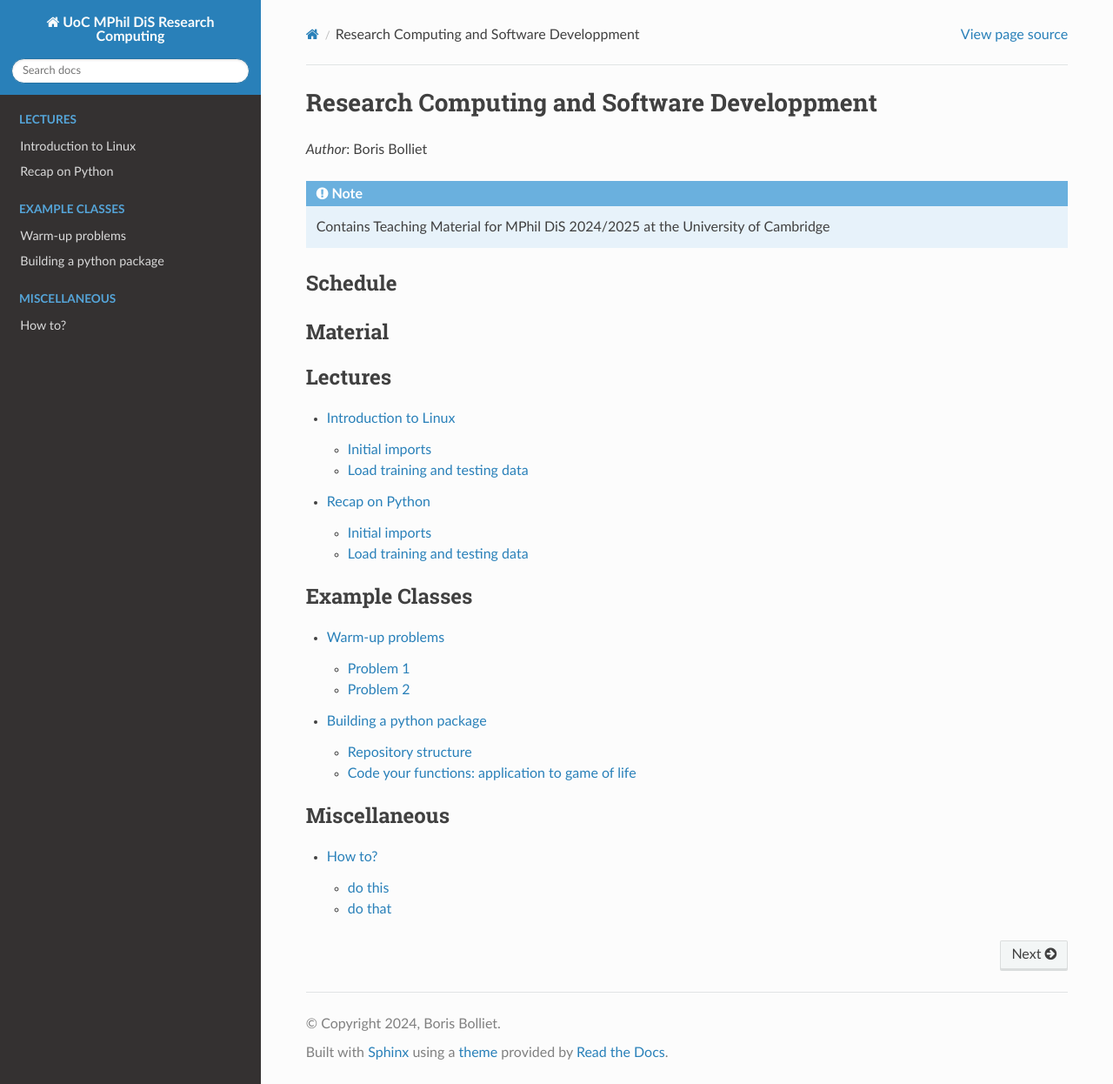
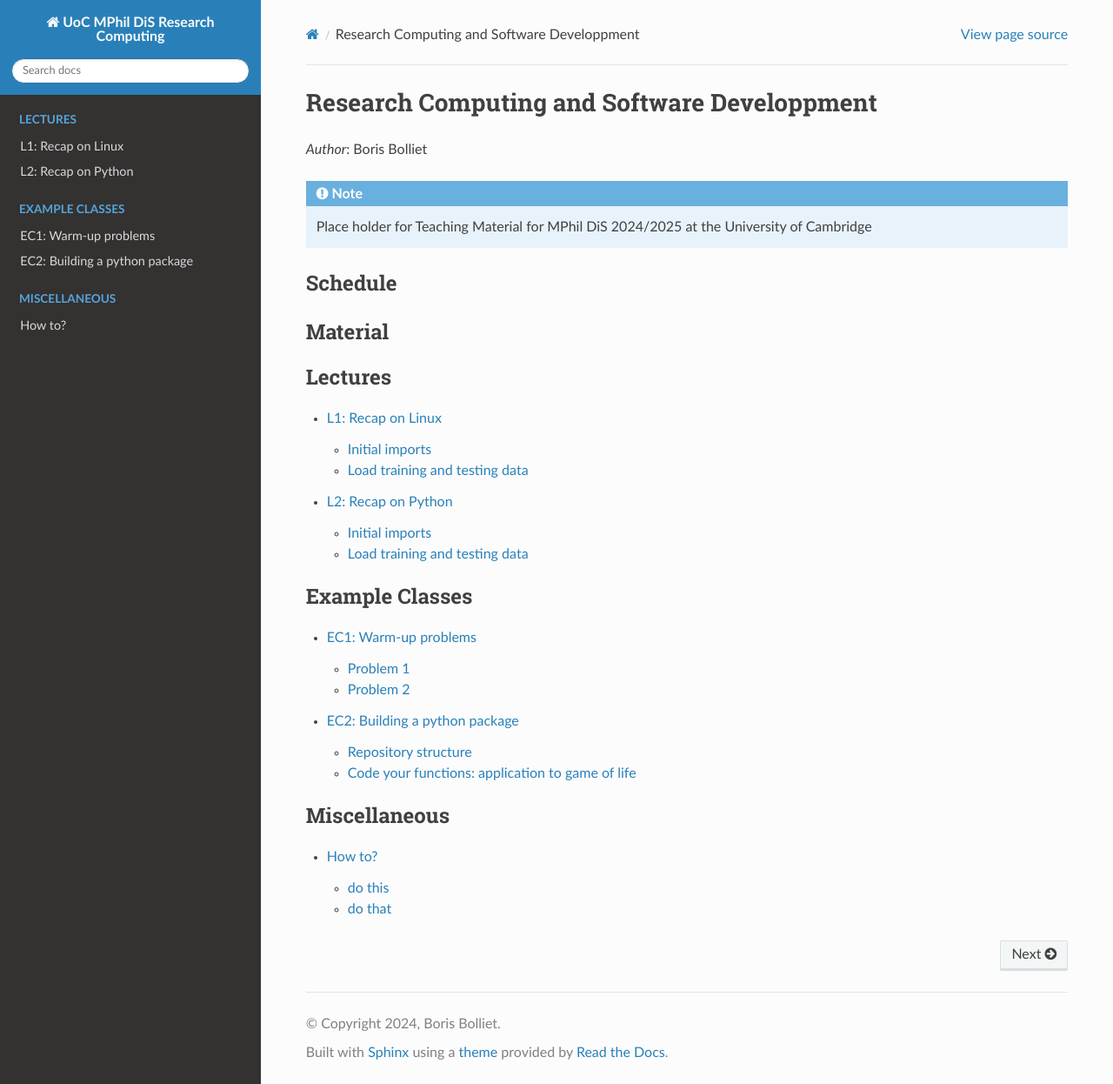
Before and after one commit to borisbolliet/ResearchComputing, a Sphinx documentation site: the page built from docs/index.rst, in a window 1280 px wide and 1246 px high. Shown: the whole window at 87% size. Built offline with Sphinx 7.4.7 and the Read the Docs theme 2.0.0, drawn with Linux system fonts in a browser that asks for light colours; some of the changed lines change nothing that is shown.

Commit message:
update index

```diff
--- a/docs/index.rst
+++ b/docs/index.rst
@@ -9,7 +9,7 @@
 | *Author*: Boris Bolliet
 
 .. note::
-   Contains Teaching Material for MPhil DiS 2024/2025 at the University of Cambridge
+   Place holder for Teaching Material for MPhil DiS 2024/2025 at the University of Cambridge
 
 
 Schedule
@@ -29,7 +29,7 @@
 
 .. toctree::
    :caption: Lectures
-   :maxdepth: 2
+   :maxdepth: 3
 
    material/lecture1/notebook
    material/lecture2/notebook
@@ -37,7 +37,7 @@
 
 .. toctree::
    :caption: Example Classes
-   :maxdepth: 2
+   :maxdepth: 3
 
    material/ec1/notebook
    material/ec2/notebook
@@ -45,6 +45,6 @@
 
 .. toctree::
    :caption: Miscellaneous
-   :maxdepth: 2
+   :maxdepth: 3
 
    material/misc1/notebook
```
Also changed, not shown: docs/material/ec1/notebook.ipynb, docs/material/ec2/notebook.ipynb, docs/material/lecture1/notebook.ipynb, docs/material/lecture2/notebook.ipynb.
